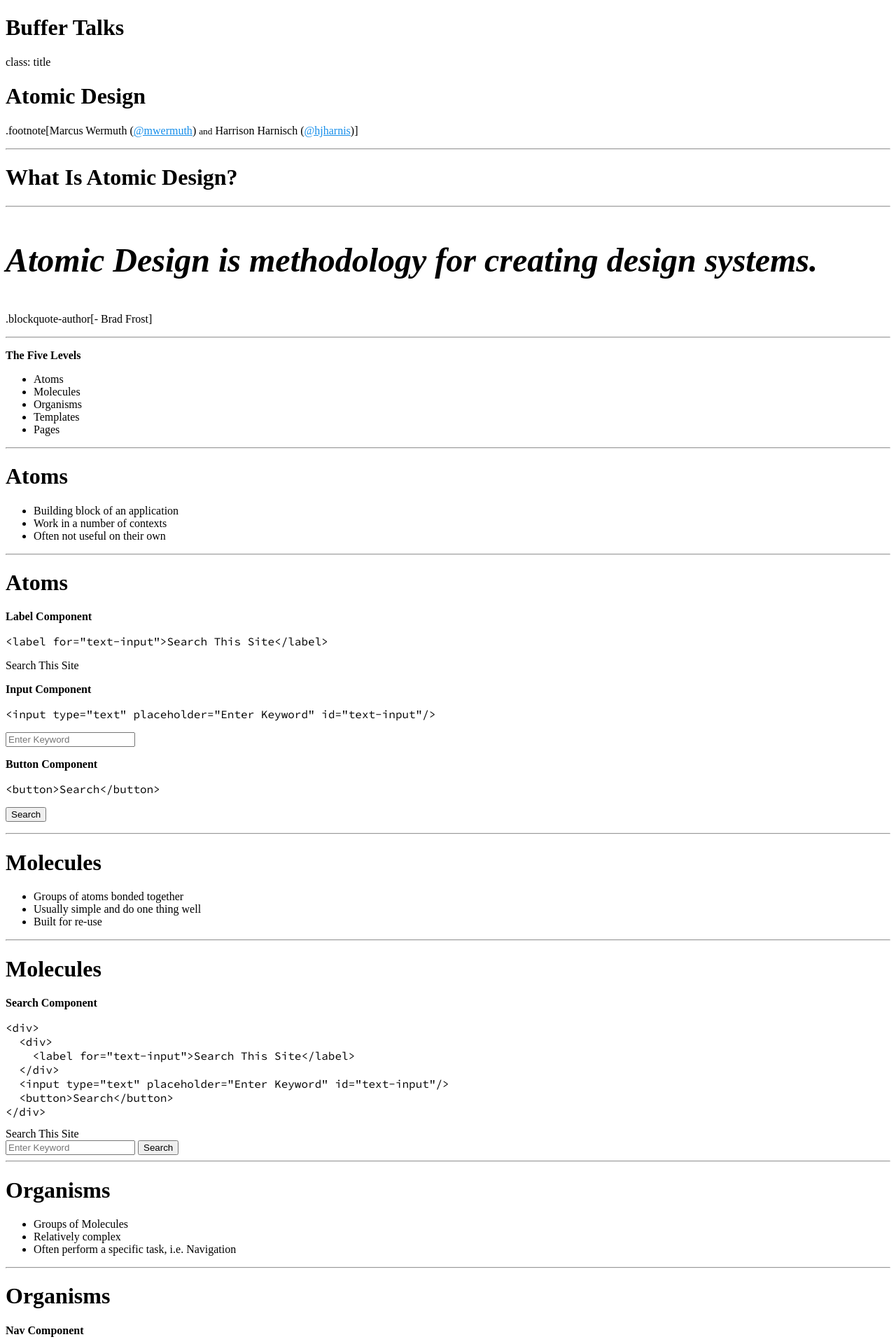
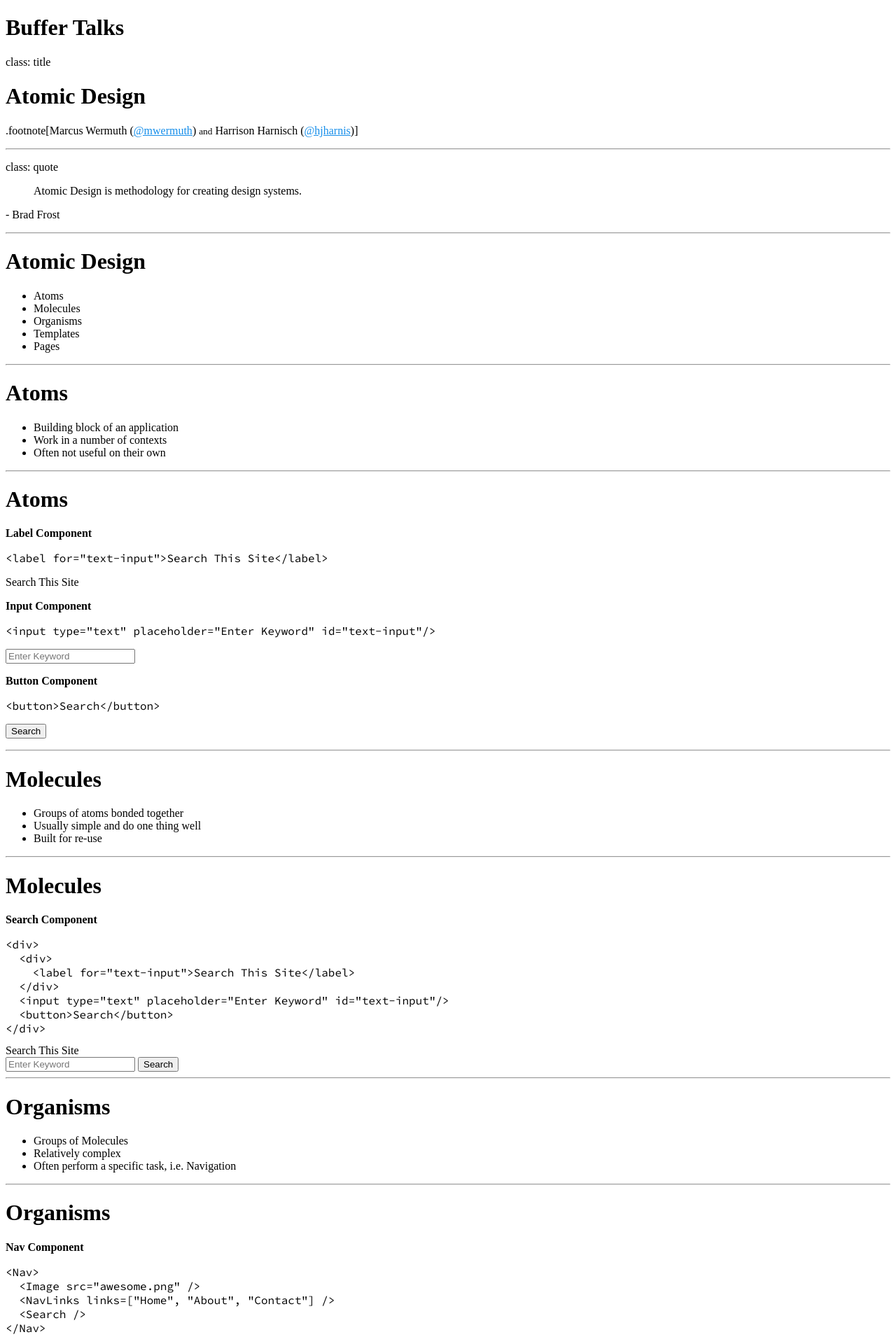
Before and after one commit to bufferapp/buffer-talks, a Jekyll site: the page built from slides/atomic-design-at-buffer.md, in a window 1280 px wide. Shown: the top 1920 px of the page at 70% size. Built offline with Jekyll 4.4.1, drawn with Linux system fonts in a browser that asks for light colours; our own code applies the rules of GitHub Pages for plain Markdown files.

Commit message:
Quote slides

```diff
--- a/_layouts/base.html
+++ b/_layouts/base.html
@@ -3,7 +3,7 @@
     <title>{{ page.title }}</title>
     <meta http-equiv='Content-Type' content='text/html; charset=utf-8' />
     <link rel="stylesheet" href="/css/style.css" type="text/css" />
-    <link href="https://fonts.googleapis.com/css?family=Open+Sans:400,600,700|Source+Code+Pro" rel="stylesheet">
+    <link href="https://fonts.googleapis.com/css?family=Open+Sans:400,600,600i,700|Source+Code+Pro" rel="stylesheet">
 </head>
 <body>
     {{ content }}
--- a/css/style.css
+++ b/css/style.css
@@ -11,21 +11,10 @@ code {
   font-family: 'Source Code Pro', monospace;
 }
 
-blockquote {
-  font-size: 3em;
-  font-weight: 600;
-  font-style: italic;
-  margin: 0;
-}
-
-.blockquote-author {
-  font-size: 2em;
-}
-
 .footnote {
   position: absolute;
-  bottom: 2em;
-  left: 2em;
+  bottom: 2rem;
+  left: 2rem;
 }
 
 .remark-slide-content {
@@ -44,10 +33,22 @@ blockquote {
 }
 
 .remark-slide-content.title h1 {
-  font-size: 5em;
+  font-size: 5rem;
   font-weight: 600;
 }
 
 .remark-slide-content.title a {
   color: #fff;
 }
+
+.remark-slide-content.quote {
+  vertical-align: middle;
+  font-size: 2rem;
+}
+
+.remark-slide-content.quote blockquote {
+  font-size: 3rem;
+  font-weight: 600;
+  font-style: italic;
+  margin: 0;
+}
--- a/slides/atomic-design-at-buffer.md
+++ b/slides/atomic-design-at-buffer.md
@@ -6,17 +6,15 @@
 
 ---
 
-# What Is Atomic Design?
+class: quote
+
+> Atomic Design is methodology for creating design systems.
+
+\- Brad Frost
 
 ---
 
-> Atomic Design is methodology for creating design systems.
-
-.blockquote-author[\- Brad Frost]
-
----
-
-**The Five Levels**
+# Atomic Design
 
 - Atoms
 - Molecules
```
